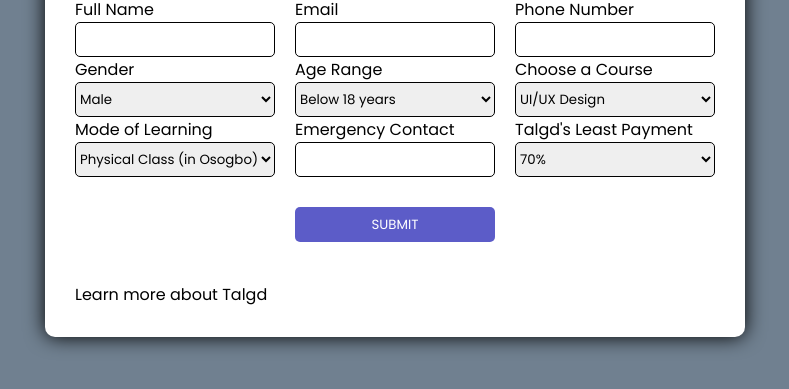
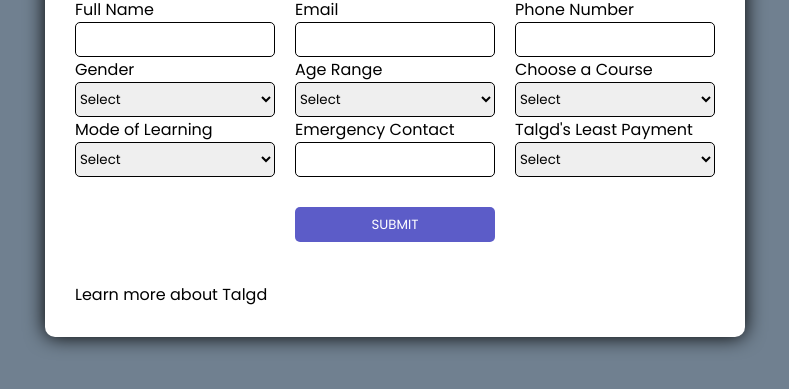
Before and after one commit to Davionbm/Talgd, a plain HTML site: page index.html in a window 1280 px wide. Shown: the part 277-666 px from the top of the page, without its empty margins (245-1034 px from the left). Drawn offline with Linux system fonts and the light colour scheme.

Commit message:
initial commit

```diff
--- a/index.html
+++ b/index.html
@@ -27,12 +27,13 @@
                     <label>Phone Number</label>
                     <input type="number" required>
                 </div>
+
             </div>
-
             <div class="second-row">
                 <div class="input-field">
                     <label>Gender</label>
                     <select name="" id="">
+                        <option value="">Select</option>
                         <option value="">Male</option>
                         <option value="">Female</option>
                     </select>
@@ -41,6 +42,7 @@
                 <div class="input-field">
                     <label>Age Range</label>
                     <select name="" id="">
+                     <option value="">Select</option>
                      <option value="">Below 18 years</option>
                      <option value="">18-24</option>
                      <option value="">25-30</option>
@@ -52,6 +54,7 @@
                 <div class="input-field">
                     <label>Choose a Course</label>
                     <select name="" id="">
+                     <option value="">Select</option>
                      <option value="">UI/UX Design</option>
                      <option value="">Data Analysis</option>
                      <option value="">Front-End Developer</option>
@@ -61,12 +64,12 @@
                 </div>
 
             </div>
-
             <div class="third-row">
 
                 <div class="input-field">
-                    <label>Mode of Learning</label><br>
+                    <label>Mode of Learning</label>
                     <select name="" id="">
+                     <option value="">Select</option>
                      <option value="">Physical Class (in Osogbo)</option>
                      <option value="">Online Class</option>
                     </select>
@@ -80,6 +83,7 @@
                 <div class="input-field">
                     <label>Talgd's Least Payment</label>
                     <select name="" id="">
+                        <option value="">Select</option>
                         <option value="">70%</option>
                         <option value="">80%</option>
                         <option value="">100%</option>
```
